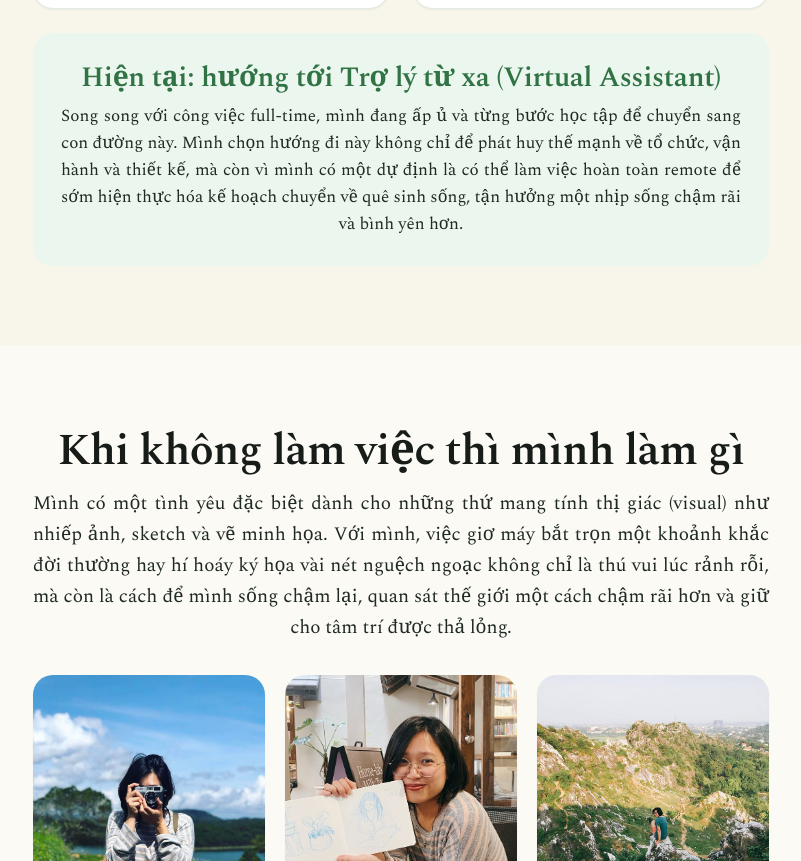
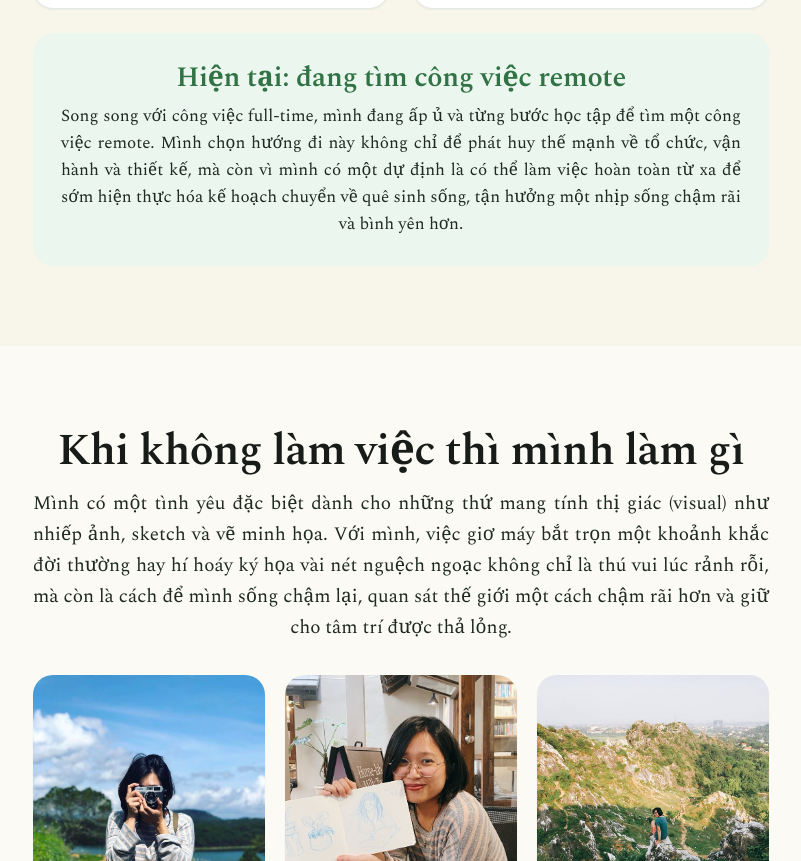
Before and after one commit to minhpth85/minhfam, a plain HTML site: page site/about.html in a window 1280 px wide. Shown: the part 2677-3538 px from the top of the page, without its empty margins (239-1040 px from the left). Drawn offline with nearby package versions, Linux system fonts and the light colour scheme.

Commit message:
Đổi định hướng từ VA sang tìm việc remote (trang chủ, about)
Co-Authored-By: Claude Sonnet 5.5 <noreply@anthropic.com>

```diff
--- a/site/about.html
+++ b/site/about.html
@@ -4,13 +4,13 @@
 <meta charset="utf-8">
 <meta name="viewport" content="width=device-width,initial-scale=1">
 <title>Về mình · Minh Fam</title>
-<meta name="description" content="Minh Fam: Bạch Dương kết hợp INFP, theo đuổi Learn in Public, đang chuyển hướng sang Virtual Assistant.">
+<meta name="description" content="Minh Fam: Bạch Dương kết hợp INFP, theo đuổi Learn in Public, đang tìm công việc remote.">
 <!-- Chia sẻ mạng xã hội. Khi có tên miền, đổi og:image và og:url thành đường dẫn đầy đủ (https://...) -->
 <meta property="og:type" content="profile">
 <meta property="og:locale" content="vi_VN">
 <meta property="og:site_name" content="Minh Fam">
 <meta property="og:title" content="Về mình · Minh Fam">
-<meta property="og:description" content="Bạch Dương kết hợp INFP, theo đuổi Learn in Public, đang từng bước chuyển hướng sang Trợ lý từ xa (Virtual Assistant).">
+<meta property="og:description" content="Bạch Dương kết hợp INFP, theo đuổi Learn in Public, đang từng bước tìm một công việc remote.">
 <meta property="og:image" content="anh/mo-dau-ca-phe.jpg">
 <meta property="og:image:alt" content="Minh ngồi giữa khu vườn xanh, tay cầm tách cà phê">
 <meta name="twitter:card" content="summary_large_image">
@@ -177,8 +177,8 @@ section[hidden]{display:none}
       </article>
     </div>
     <div class="future">
-      <h3>Hiện tại: hướng tới Trợ lý từ xa (Virtual Assistant)</h3>
-      <p>Song song với công việc full-time, mình đang ấp ủ và từng bước học tập để chuyển sang con đường này. Mình chọn hướng đi này không chỉ để phát huy thế mạnh về tổ chức, vận hành và thiết kế, mà còn vì mình có một dự định là có thể làm việc hoàn toàn remote để sớm hiện thực hóa kế hoạch chuyển về quê sinh sống, tận hưởng một nhịp sống chậm rãi và bình yên hơn.</p>
+      <h3>Hiện tại: đang tìm công việc remote</h3>
+      <p>Song song với công việc full-time, mình đang ấp ủ và từng bước học tập để tìm một công việc remote. Mình chọn hướng đi này không chỉ để phát huy thế mạnh về tổ chức, vận hành và thiết kế, mà còn vì mình có một dự định là có thể làm việc hoàn toàn từ xa để sớm hiện thực hóa kế hoạch chuyển về quê sinh sống, tận hưởng một nhịp sống chậm rãi và bình yên hơn.</p>
     </div>
   </div>
 </section>
```
Also changed, not shown: site/index.html (+2 -2 lines), 1 other file.
